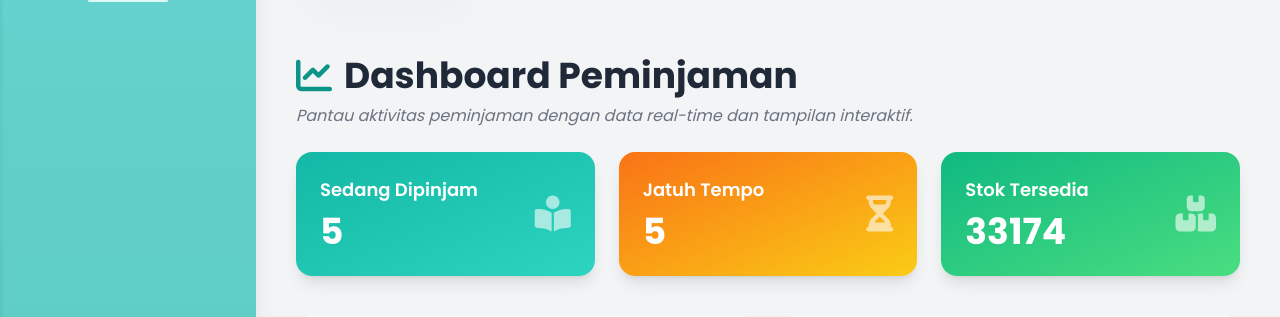
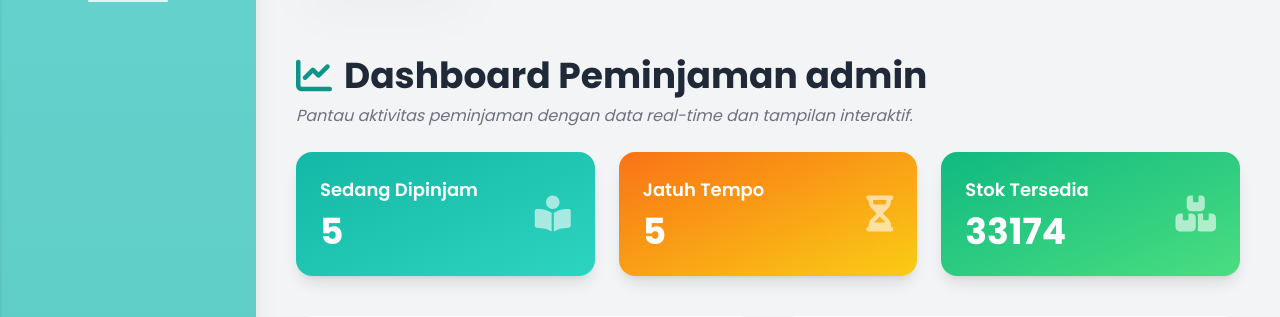
Before and after one commit to muhrizky435/E-SLAB, a CodeIgniter app: page /E-SLAB/index.php/admin/admin/dashboard in a window 1280 px wide. Shown: the part 64-381 px from the top of the page. Run offline with CodeIgniter, Linux system fonts and the light colour scheme; data comes from the database, SQL or seed files in the repository; some libraries are stand-ins or nearby versions; some web fonts are replaced.

Commit message:
contoh dev

```diff
--- a/application/views/admin/dashboard/dashboard_admin.php
+++ b/application/views/admin/dashboard/dashboard_admin.php
@@ -4,7 +4,7 @@
     <div class="mb-6 text-left">
         <h1 class="text-4xl font-extrabold text-gray-800 flex justify-start items-center gap-3">
             <i class="fa-solid fa-chart-line text-teal-600"></i>
-            <span>Dashboard Peminjaman</span>
+            <span>Dashboard Peminjaman admin</span>
         </h1>
         <p class="text-gray-500 italic mt-2">Pantau aktivitas peminjaman dengan data real-time dan tampilan interaktif.</p>
     </div>
```
